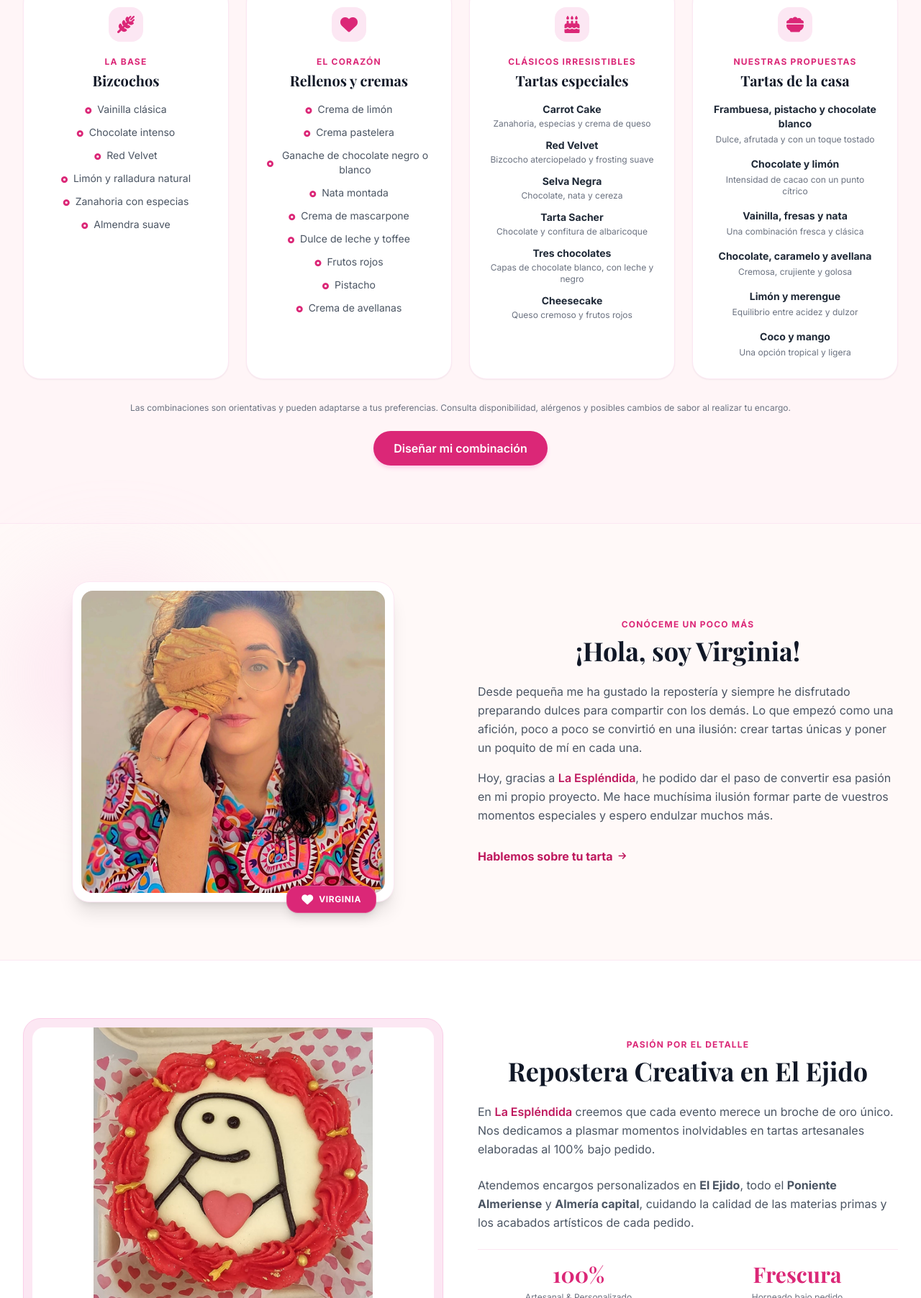
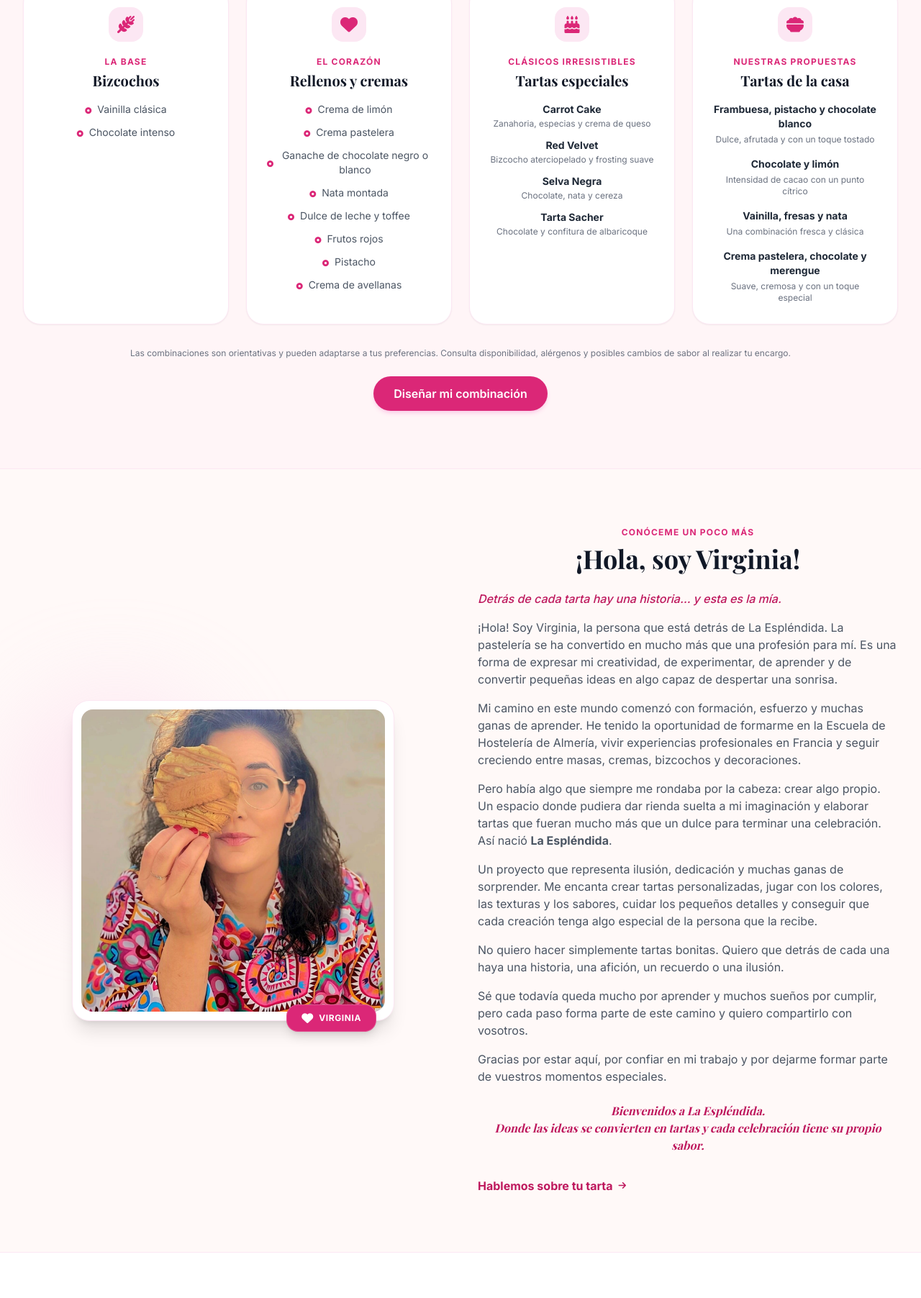
Before and after one commit to PasteleriaLaEsplendida/pastelerialaesplendida.github.io, a plain HTML site: page index.html in a window 1280 px wide. Shown: the part 2628-4432 px from the top of the page at 72% size. Drawn offline with nearby package versions, Linux system fonts and the light colour scheme; a web font is replaced by a local one.

Commit message:
Add files via upload

```diff
--- a/index.html
+++ b/index.html
@@ -14,9 +14,9 @@
     <meta property="og:description" content="Tartas personalizadas para todo tipo de celebraciones. El Ejido, Poniente de Almería y Almería capital.">
     <meta property="og:image" content="https://i.imgur.com/JX5djgg.jpeg">
 
-    <!-- Favicon real con tu logo para Google -->
-    <link rel="icon" type="image/jpeg" href="img/Logo.jpeg">
-    <link rel="apple-touch-icon" href="img/Logo.jpeg">
+    <!-- Favicon real con tu logo web para Google y pestaña -->
+    <link rel="icon" type="image/png" href="img/logoWeb.png">
+    <link rel="apple-touch-icon" href="img/logoWeb.png">
 
     <!-- Datos estructurados para Google (Para quitar "GitHub Pages documentation") -->
     <script type="application/ld+json">
@@ -255,11 +255,11 @@
                     Publicamos fotos y vídeos nuevos de cada evento en nuestras redes sociales. ¡Síguenos para no perderte ninguna creación y descubrir todo lo que podemos hacer!
                 </p>
                 <div class="flex flex-wrap items-center justify-center gap-4">
-                    <a href="https://www.instagram.com/misdulcespararegalar?utm_source=ig_web_button_share_sheet&psln=ZDNlZDc0MzIxNw==" target="_blank" rel="noopener noreferrer" class="inline-flex items-center gap-2.5 bg-gradient-to-r from-purple-600 via-pink-600 to-amber-500 hover:opacity-95 text-white px-7 py-3.5 rounded-full text-sm font-semibold shadow-md transition-all transform hover:-translate-y-0.5">
+                    <a href="https://www.instagram.com/laesplendida.tartas/" target="_blank" rel="noopener noreferrer" class="inline-flex items-center gap-2.5 bg-gradient-to-r from-purple-600 via-pink-600 to-amber-500 hover:opacity-95 text-white px-7 py-3.5 rounded-full text-sm font-semibold shadow-md transition-all transform hover:-translate-y-0.5">
                         <i class="fa-brands fa-instagram text-lg"></i>
                         <span>Ver más en Instagram</span>
                     </a>
-                    <a href="https://www.tiktok.com/@misdulcespararegalar?_r=1&_t=ZN-9BIP9FxOYyZ" target="_blank" rel="noopener noreferrer" class="inline-flex items-center gap-2.5 bg-gray-900 hover:bg-gray-800 text-white px-7 py-3.5 rounded-full text-sm font-semibold shadow-md transition-all transform hover:-translate-y-0.5">
+                    <a href="https://www.tiktok.com/@laesplendida.tartas" target="_blank" rel="noopener noreferrer" class="inline-flex items-center gap-2.5 bg-gray-900 hover:bg-gray-800 text-white px-7 py-3.5 rounded-full text-sm font-semibold shadow-md transition-all transform hover:-translate-y-0.5">
                         <i class="fa-brands fa-tiktok text-lg"></i>
                         <span>Ver vídeos en TikTok</span>
                     </a>
@@ -279,7 +279,7 @@
             </div>
 
             <div class="grid sm:grid-cols-2 xl:grid-cols-4 gap-6">
-                <!-- 1. Bizcochos -->
+                <!-- 1. Bizcochos (Únicamente chocolate y vainilla) -->
                 <article class="bg-white p-7 rounded-3xl shadow-sm border border-pastel-100 hover:shadow-lg hover:-translate-y-1 transition-all duration-300 flex flex-col items-center text-center">
                     <div class="w-12 h-12 rounded-2xl bg-pastel-100 flex items-center justify-center text-pastel-500 mb-5 mx-auto">
                         <i class="fa-solid fa-wheat-awn text-2xl"></i>
@@ -289,14 +289,10 @@
                     <ul class="space-y-3 text-sm text-gray-600 w-full">
                         <li class="flex items-center justify-center gap-2"><i class="fa-solid fa-circle-dot text-[9px] text-pastel-500 mt-0.5"></i> Vainilla clásica</li>
                         <li class="flex items-center justify-center gap-2"><i class="fa-solid fa-circle-dot text-[9px] text-pastel-500 mt-0.5"></i> Chocolate intenso</li>
-                        <li class="flex items-center justify-center gap-2"><i class="fa-solid fa-circle-dot text-[9px] text-pastel-500 mt-0.5"></i> Red Velvet</li>
-                        <li class="flex items-center justify-center gap-2"><i class="fa-solid fa-circle-dot text-[9px] text-pastel-500 mt-0.5"></i> Limón y ralladura natural</li>
-                        <li class="flex items-center justify-center gap-2"><i class="fa-solid fa-circle-dot text-[9px] text-pastel-500 mt-0.5"></i> Zanahoria con especias</li>
-                        <li class="flex items-center justify-center gap-2"><i class="fa-solid fa-circle-dot text-[9px] text-pastel-500 mt-0.5"></i> Almendra suave</li>
                     </ul>
                 </article>
 
-                <!-- 2. Rellenos (Icono de corazón) -->
+                <!-- 2. Rellenos (Sin mascarpone) -->
                 <article class="bg-white p-7 rounded-3xl shadow-sm border border-pastel-100 hover:shadow-lg hover:-translate-y-1 transition-all duration-300 flex flex-col items-center text-center">
                     <div class="w-12 h-12 rounded-2xl bg-pastel-100 flex items-center justify-center text-pastel-500 mb-5 mx-auto">
                         <i class="fa-solid fa-heart text-2xl"></i>
@@ -308,7 +304,6 @@
                         <li class="flex items-center justify-center gap-2"><i class="fa-solid fa-circle-dot text-[9px] text-pastel-500 mt-0.5"></i> Crema pastelera</li>
                         <li class="flex items-center justify-center gap-2"><i class="fa-solid fa-circle-dot text-[9px] text-pastel-500 mt-0.5"></i> Ganache de chocolate negro o blanco</li>
                         <li class="flex items-center justify-center gap-2"><i class="fa-solid fa-circle-dot text-[9px] text-pastel-500 mt-0.5"></i> Nata montada</li>
-                        <li class="flex items-center justify-center gap-2"><i class="fa-solid fa-circle-dot text-[9px] text-pastel-500 mt-0.5"></i> Crema de mascarpone</li>
                         <li class="flex items-center justify-center gap-2"><i class="fa-solid fa-circle-dot text-[9px] text-pastel-500 mt-0.5"></i> Dulce de leche y toffee</li>
                         <li class="flex items-center justify-center gap-2"><i class="fa-solid fa-circle-dot text-[9px] text-pastel-500 mt-0.5"></i> Frutos rojos</li>
                         <li class="flex items-center justify-center gap-2"><i class="fa-solid fa-circle-dot text-[9px] text-pastel-500 mt-0.5"></i> Pistacho</li>
@@ -316,7 +311,7 @@
                     </ul>
                 </article>
 
-                <!-- 3. Tartas especiales -->
+                <!-- 3. Tartas especiales (Sin 3 chocolates ni cheesecake) -->
                 <article class="bg-white p-7 rounded-3xl shadow-sm border border-pastel-100 hover:shadow-lg hover:-translate-y-1 transition-all duration-300 flex flex-col items-center text-center">
                     <div class="w-12 h-12 rounded-2xl bg-pastel-100 flex items-center justify-center text-pastel-500 mb-5 mx-auto">
                         <i class="fa-solid fa-cake-candles text-2xl"></i>
@@ -328,12 +323,10 @@
                         <li class="flex flex-col items-center"><strong class="text-gray-800">Red Velvet</strong><span class="text-xs text-gray-500 mt-0.5">Bizcocho aterciopelado y frosting suave</span></li>
                         <li class="flex flex-col items-center"><strong class="text-gray-800">Selva Negra</strong><span class="text-xs text-gray-500 mt-0.5">Chocolate, nata y cereza</span></li>
                         <li class="flex flex-col items-center"><strong class="text-gray-800">Tarta Sacher</strong><span class="text-xs text-gray-500 mt-0.5">Chocolate y confitura de albaricoque</span></li>
-                        <li class="flex flex-col items-center"><strong class="text-gray-800">Tres chocolates</strong><span class="text-xs text-gray-500 mt-0.5">Capas de chocolate blanco, con leche y negro</span></li>
-                        <li class="flex flex-col items-center"><strong class="text-gray-800">Cheesecake</strong><span class="text-xs text-gray-500 mt-0.5">Queso cremoso y frutos rojos</span></li>
                     </ul>
                 </article>
 
-                <!-- 4. Tartas de la casa (Icono de cuenco/comida) -->
+                <!-- 4. Tartas de la casa (Con la nueva opción y eliminadas las indicadas) -->
                 <article class="bg-white p-7 rounded-3xl shadow-sm border border-pastel-100 hover:shadow-lg hover:-translate-y-1 transition-all duration-300 flex flex-col items-center text-center">
                     <div class="w-12 h-12 rounded-2xl bg-pastel-100 flex items-center justify-center text-pastel-500 mb-5 mx-auto">
                         <i class="fa-solid fa-bowl-food text-2xl"></i>
@@ -344,9 +337,7 @@
                         <li><strong class="text-gray-800 block">Frambuesa, pistacho y chocolate blanco</strong><span class="block text-xs text-gray-500 mt-1">Dulce, afrutada y con un toque tostado</span></li>
                         <li><strong class="text-gray-800 block">Chocolate y limón</strong><span class="block text-xs text-gray-500 mt-1">Intensidad de cacao con un punto cítrico</span></li>
                         <li><strong class="text-gray-800 block">Vainilla, fresas y nata</strong><span class="block text-xs text-gray-500 mt-1">Una combinación fresca y clásica</span></li>
-                        <li><strong class="text-gray-800 block">Chocolate, caramelo y avellana</strong><span class="block text-xs text-gray-500 mt-1">Cremosa, crujiente y golosa</span></li>
-                        <li><strong class="text-gray-800 block">Limón y merengue</strong><span class="block text-xs text-gray-500 mt-1">Equilibrio entre acidez y dulzor</span></li>
-                        <li><strong class="text-gray-800 block">Coco y mango</strong><span class="block text-xs text-gray-500 mt-1">Una opción tropical y ligera</span></li>
+                        <li><strong class="text-gray-800 block">Crema pastelera, chocolate y merengue</strong><span class="block text-xs text-gray-500 mt-1">Suave, cremosa y con un toque especial</span></li>
                     </ul>
                 </article>
             </div>
@@ -379,7 +370,7 @@
                     </div>
                 </div>
 
-                <!-- Texto personal (Títulos centrados) -->
+                <!-- Texto personal actualizado -->
                 <div class="space-y-6 order-1 md:order-2">
                     <div class="text-center">
                         <span class="text-pastel-500 text-xs font-bold uppercase tracking-widest block">Conóceme un poco más</span>
@@ -387,13 +378,16 @@
                             ¡Hola, soy Virginia!
                         </h2>
                     </div>
-                    <div class="space-y-4 text-gray-600 leading-relaxed font-normal">
-                        <p>
-                            Desde pequeña me ha gustado la repostería y siempre he disfrutado preparando dulces para compartir con los demás. Lo que empezó como una afición, poco a poco se convirtió en una ilusión: crear tartas únicas y poner un poquito de mí en cada una.
-                        </p>
-                        <p>
-                            Hoy, gracias a <strong class="text-pastel-600 font-semibold">La Espléndida</strong>, he podido dar el paso de convertir esa pasión en mi propio proyecto. Me hace muchísima ilusión formar parte de vuestros momentos especiales y espero endulzar muchos más.
-                        </p>
+                    <div class="space-y-4 text-gray-600 leading-relaxed font-normal text-sm sm:text-base">
+                        <p class="italic font-medium text-pastel-600">Detrás de cada tarta hay una historia… y esta es la mía.</p>
+                        <p>¡Hola! Soy Virginia, la persona que está detrás de La Espléndida. La pastelería se ha convertido en mucho más que una profesión para mí. Es una forma de expresar mi creatividad, de experimentar, de aprender y de convertir pequeñas ideas en algo capaz de despertar una sonrisa.</p>
+                        <p>Mi camino en este mundo comenzó con formación, esfuerzo y muchas ganas de aprender. He tenido la oportunidad de formarme en la Escuela de Hostelería de Almería, vivir experiencias profesionales en Francia y seguir creciendo entre masas, cremas, bizcochos y decoraciones.</p>
+                        <p>Pero había algo que siempre me rondaba por la cabeza: crear algo propio. Un espacio donde pudiera dar rienda suelta a mi imaginación y elaborar tartas que fueran mucho más que un dulce para terminar una celebración. Así nació <strong>La Espléndida</strong>.</p>
+                        <p>Un proyecto que representa ilusión, dedicación y muchas ganas de sorprender. Me encanta crear tartas personalizadas, jugar con los colores, las texturas y los sabores, cuidar los pequeños detalles y conseguir que cada creación tenga algo especial de la persona que la recibe.</p>
+                        <p>No quiero hacer simplemente tartas bonitas. Quiero que detrás de cada una haya una historia, una afición, un recuerdo o una ilusión.</p>
+                        <p>Sé que todavía queda mucho por aprender y muchos sueños por cumplir, pero cada paso forma parte de este camino y quiero compartirlo con vosotros.</p>
+                        <p>Gracias por estar aquí, por confiar en mi trabajo y por dejarme formar parte de vuestros momentos especiales.</p>
+                        <p class="font-serif italic font-bold text-pastel-600 text-center pt-2">Bienvenidos a La Espléndida.<br>Donde las ideas se convierten en tartas y cada celebración tiene su propio sabor.</p>
                     </div>
                     <div class="pt-2 text-center md:text-left">
                         <a href="#encargos" class="inline-flex items-center gap-2 text-pastel-600 font-bold hover:text-pastel-700 transition-colors">
@@ -488,6 +482,7 @@
                             <label for="portions" class="block text-xs font-bold uppercase tracking-wider text-gray-700 mb-2">Nº de Raciones Aprox. *</label>
                             <select id="portions" required class="w-full px-4 py-3 rounded-xl border border-gray-200 focus:border-pastel-500 focus:ring-2 focus:ring-pastel-100 outline-none transition-all text-sm text-gray-700">
                                 <option value="" disabled selected>Personas / Raciones</option>
+                                <option value="2 raciones">2 personas (Mini / Pareja)</option>
                                 <option value="8-10 raciones">8 - 10 personas</option>
                                 <option value="12-15 raciones">12 - 15 personas</option>
                                 <option value="20-25 raciones">20 - 25 personas</option>
@@ -510,7 +505,6 @@
 
                     <div>
                         <label for="allergies" class="block text-xs font-bold uppercase tracking-wider text-gray-700 mb-2">Alergias Alimentarias a Tener en Cuenta</label>
-                        <!-- Palabra "únicamente" eliminada del placeholder -->
                         <textarea id="allergies" rows="2" placeholder="Indica si hay alergias (ej: frutos secos, proteína de leche, etc.)" class="w-full px-4 py-3 rounded-xl border border-gray-200 focus:border-pastel-500 focus:ring-2 focus:ring-pastel-100 outline-none transition-all text-sm"></textarea>
                     </div>
 
@@ -560,14 +554,14 @@
                     </p>
                 </div>
 
-                <!-- Columna Enlaces & Redes -->
+                <!-- Columna Enlaces & Redes Actualizados -->
                 <div class="space-y-4 w-full flex flex-col items-center md:items-start">
                     <h4 class="font-serif text-lg font-bold text-pastel-200">Síguenos en Redes</h4>
                     <div class="flex items-center justify-center md:justify-start w-full gap-4 pt-1">
-                        <a href="https://www.instagram.com/misdulcespararegalar?utm_source=ig_web_button_share_sheet&psln=ZDNlZDc0MzIxNw==" target="_blank" rel="noopener noreferrer" aria-label="Instagram" class="w-11 h-11 rounded-full bg-white/10 hover:bg-pastel-500 text-white flex items-center justify-center text-xl transition-all shadow-sm">
+                        <a href="https://www.instagram.com/laesplendida.tartas/" target="_blank" rel="noopener noreferrer" aria-label="Instagram" class="w-11 h-11 rounded-full bg-white/10 hover:bg-pastel-500 text-white flex items-center justify-center text-xl transition-all shadow-sm">
                             <i class="fa-brands fa-instagram"></i>
                         </a>
-                        <a href="https://www.tiktok.com/@misdulcespararegalar?_r=1&_t=ZN-9BIP9FxOYyZ" target="_blank" rel="noopener noreferrer" aria-label="TikTok" class="w-11 h-11 rounded-full bg-white/10 hover:bg-pastel-500 text-white flex items-center justify-center text-xl transition-all shadow-sm">
+                        <a href="https://www.tiktok.com/@laesplendida.tartas" target="_blank" rel="noopener noreferrer" aria-label="TikTok" class="w-11 h-11 rounded-full bg-white/10 hover:bg-pastel-500 text-white flex items-center justify-center text-xl transition-all shadow-sm">
                             <i class="fa-brands fa-tiktok"></i>
                         </a>
                     </div>
```
